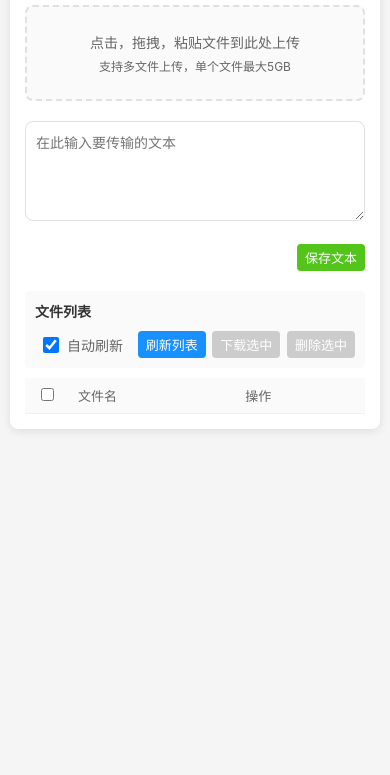
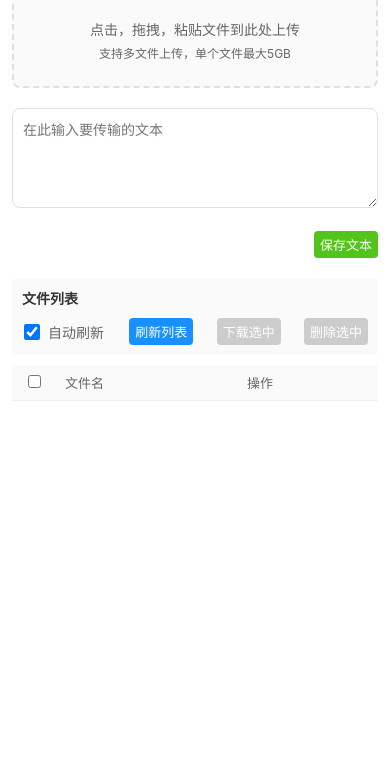
Before and after one commit to ouweiya/File-Transfer-Application, a website: page public/index.html in a window 390 px wide. Shown: the part 69-844 px from the top of the page. Drawn offline with Linux system fonts and the light colour scheme; no server answers.

Commit message:
优化样式，调整元素内边距和响应式布局，提升界面整洁度

```diff
--- a/public/style.css
+++ b/public/style.css
@@ -179,7 +179,7 @@ h1 {
     gap: 8px;
     white-space: nowrap;
     cursor: pointer;
-    padding: 2px 8px;
+    padding: 2px;
 }
 
 .checkbox-wrapper input[type='checkbox'] {
@@ -197,11 +197,15 @@ h1 {
 /* 响应式布局 */
 @media screen and (max-width: 768px) {
     body {
-        padding: 10px;
+        padding: 0px;
+        border: none;
+        background: #fff;
     }
 
     .container {
-        padding: 15px;
+        padding: 12px;
+        box-shadow: none;
+
     }
 
     h1 {
@@ -237,11 +241,11 @@ h1 {
     }
 
     .header-actions {
-        gap: 5px;
+        gap: 4px;
     }
 
     .btn {
-        padding: 4px 8px;
+        padding: 4px 6px;
     }
 }
 
```
